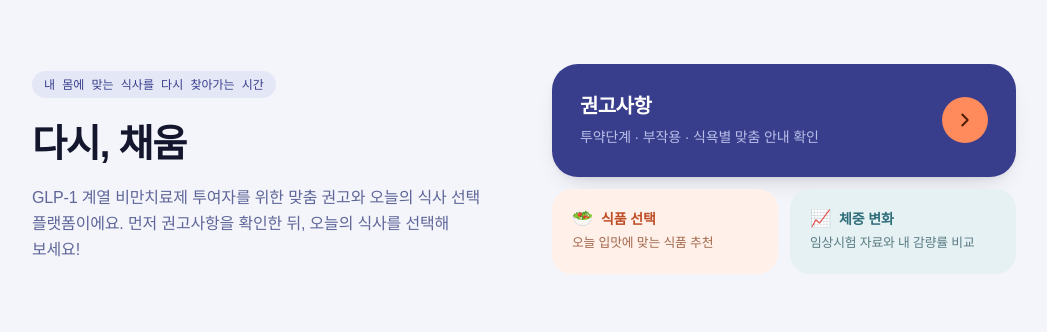
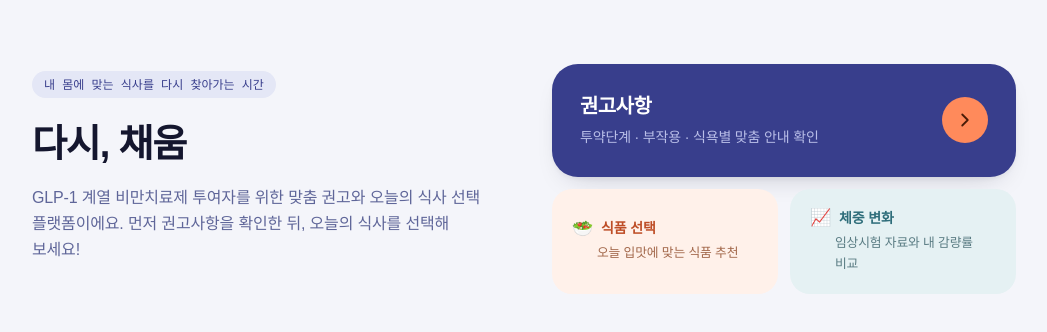
Before and after one commit to dcfmv2m7gw-blip/glp1-diet-guide, a React (Vite) app: page / in a window 1280 px wide. Shown: the top 332 px of the page, without its empty margins (116-1163 px from the left). Built offline with nearby package versions, Linux system fonts and the light colour scheme; a web font is replaced by a local one.

Commit message:
9/14 제목 수정

```diff
--- a/src/App.jsx
+++ b/src/App.jsx
@@ -1918,11 +1918,11 @@
                     style={{ background: c.bg }}
                   >
                     <span className="min-w-0">
-                      <span className="flex items-center gap-2">
+                      <span className="flex items-center gap-2 md:relative md:-top-px">
                         <span aria-hidden="true" style={{ fontSize: 17, lineHeight: 1 }}>{c.icon}</span>
                         <strong className="text-sm font-semibold" style={{ color: c.fg }}>{c.title}</strong>
                       </span>
-                      <small className="block mt-1 leading-relaxed" style={{ color: c.sub }}>{c.desc}</small>
+                      <small className="block mt-1 leading-relaxed md:pl-[25px]" style={{ color: c.sub }}>{c.desc}</small>
                     </span>
                   </button>
                 ))}
```
